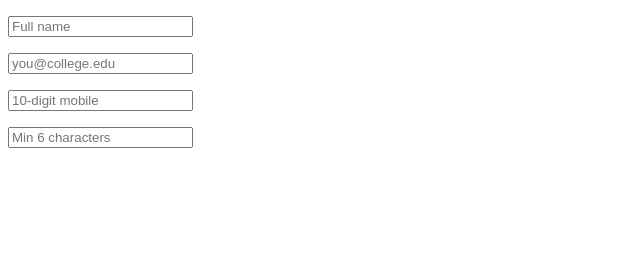
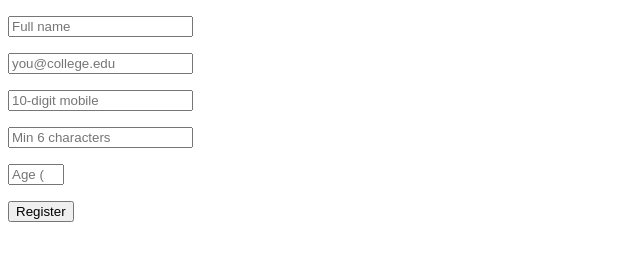
Before and after one commit to samad-20/Web-Designing-Workshop_1054, a plain HTML site: page Web Designing Workshop Assignment/Assignment_17.html in a window 1280 px wide. Shown: the whole page, without its empty margins (0-640 px from the left). Drawn offline with Linux system fonts and the light colour scheme.

Commit message:
Assignment 17 Done

```diff
--- a/Web Designing Workshop Assignment/Assignment_17.html
+++ b/Web Designing Workshop Assignment/Assignment_17.html
@@ -28,5 +28,15 @@
       <input type="password" name="password" placeholder="Min 6 characters"
              minlength="6" required aria-label="Password">
     </p>
+     <p>
+      <input type="number" name="age" placeholder="Age (17-30)"
+             min="17" max="30" required aria-label="Age">
+    </p>
+
+    <p>
+      <button type="submit">Register</button>
+    </p>
+
+  </form>
 </body>
 </html>
```
